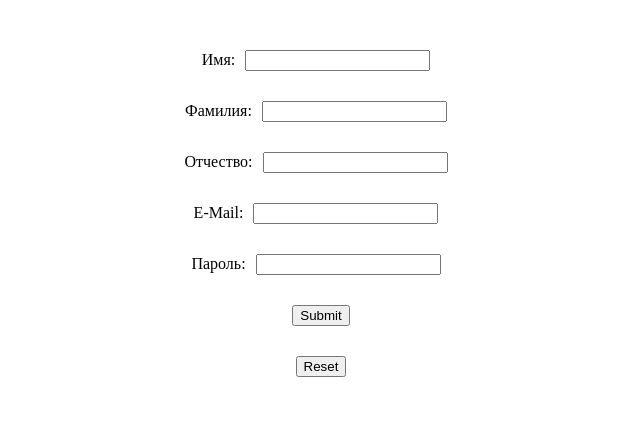
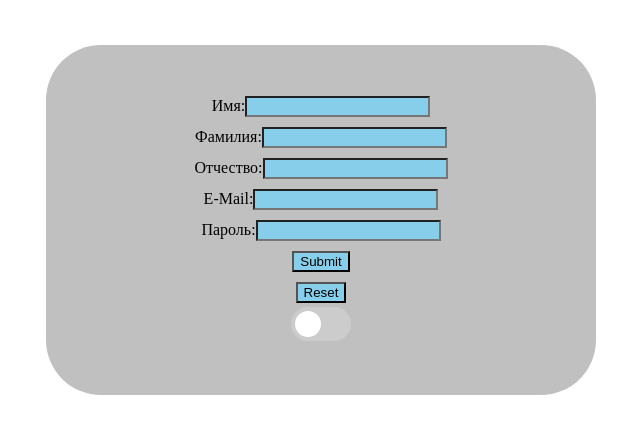
Before and after one commit to LoogePlay/Sesionwork, a React (Create React App) app in the folder my-session-work/: page / in a window 1280 px wide. Shown: the top 434 px of the page, without its empty margins (319-959 px from the left). Built offline with nearby package versions, Linux system fonts and the light colour scheme.

Commit message:
Reg+Themechange

```diff
--- a/my-session-work/public/index.html
+++ b/my-session-work/public/index.html
@@ -1,43 +1,12 @@
 <!DOCTYPE html>
 <html lang="en">
-  <head>
-    <meta charset="utf-8" />
-    <link rel="icon" href="%PUBLIC_URL%/favicon.ico" />
-    <meta name="viewport" content="width=device-width, initial-scale=1" />
-    <meta name="theme-color" content="#000000" />
-    <meta
-      name="description"
-      content="Web site created using create-react-app"
-    />
-    <link rel="apple-touch-icon" href="%PUBLIC_URL%/logo192.png" />
-    <!--
-      manifest.json provides metadata used when your web app is installed on a
-      user's mobile device or desktop. See https://developers.google.com/web/fundamentals/web-app-manifest/
-    -->
-    <link rel="manifest" href="%PUBLIC_URL%/manifest.json" />
-    <!--
-      Notice the use of %PUBLIC_URL% in the tags above.
-      It will be replaced with the URL of the `public` folder during the build.
-      Only files inside the `public` folder can be referenced from the HTML.
-
-      Unlike "/favicon.ico" or "favicon.ico", "%PUBLIC_URL%/favicon.ico" will
-      work correctly both with client-side routing and a non-root public URL.
-      Learn how to configure a non-root public URL by running `npm run build`.
-    -->
-    <title>React App</title>
-  </head>
-  <body>
-    <noscript>You need to enable JavaScript to run this app.</noscript>
-    <div id="root"></div>
-    <!--
-      This HTML file is a template.
-      If you open it directly in the browser, you will see an empty page.
-
-      You can add webfonts, meta tags, or analytics to this file.
-      The build step will place the bundled scripts into the <body> tag.
-
-      To begin the development, run `npm start` or `yarn start`.
-      To create a production bundle, use `npm run build` or `yarn build`.
-    -->
-  </body>
+<head>
+  <meta charset="UTF-8">
+  <meta http-equiv="X-UA-Compatible" content="IE=edge">
+  <meta name="viewport" content="width=device-width, initial-scale=1.0">
+  <title>Document</title>
+</head>
+<body>
+  <div id="root"></div>
+</body>
 </html>
--- /dev/null
+++ b/my-session-work/src/context/themeContext.jsx
@@ -0,0 +1,16 @@
+import React from "react";
+
+export const themes = {
+    light: {
+        background: '#c0c0c0',
+        textColor: '#000000',
+        outline:'#000000'
+    },
+    dark: {
+        background:'#000000',
+        textColor:'#c0c0c0',
+        outline:'#c0c0c0'
+    }
+}
+
+export const ThemeContext = React.createContext(themes.light)
--- a/my-session-work/src/routes/App.jsx
+++ b/my-session-work/src/routes/App.jsx
@@ -1,5 +1,7 @@
 import { useForm } from 'react-hook-form';
 import '../styles/index.css'
+import {useState} from 'react'
+import { themes, ThemeContext } from "../context/themeContext";
 
 
 function App() {
@@ -15,9 +17,18 @@ handleSubmit
   const onSubmit = (data) => {
     console.log(data)
   }
+
+  const [theme, setTheme] = useState(themes.light)
+
+const changeTheme = ()=> {
+  setTheme((prevTheme)=> prevTheme === themes.light? themes.dark: themes.light)
+}
+
   return (
 
-    <div className="form">
+    <div className="form"
+    style={{background: theme.background, color: theme.textColor, outline: theme.outline}}
+    >
       <form onSubmit={handleSubmit(onSubmit)}>
       <div>
         <label >Имя:
@@ -30,17 +41,29 @@ handleSubmit
       </div>
       <div>
       <label>Фамилия:
-      <input {...register('SurName')} type="text"/>
+      <input {...register('SurName',
+      {
+        required: true
+      }
+      )} type="text"/>
       </label>
       </div>
       <div>
       <label>Отчество:
-      <input {...register('MiddleName')} type="text"/>
+      <input {...register('MiddleName',
+      {
+        required: true
+      }
+      )} type="text"/>
       </label>
       </div>
       <div>
       <label>E-Mail:
-      <input {...register('Mail')} type="email"/>
+      <input {...register('Mail',
+      {
+        required:true
+      }
+      )} type="email"/>
       </label>
       </div>
       <div>
@@ -54,7 +77,14 @@ handleSubmit
       <div>
         <input {...register} type="reset" />
       </div>
+      <div>
+      <label class="switch">
+        <input type="checkbox" onClick={changeTheme}/>
+        <span class="slider round"></span>
+      </label>
+      </div>
       </form>
+
     </div>
   );
 }
--- a/my-session-work/src/styles/index.css
+++ b/my-session-work/src/styles/index.css
@@ -1,11 +1,86 @@
-*{
+body{
     margin: 10px;
+    display: flex;
+    justify-content: center;
+    align-items: center;
+    padding: 35px;
+    font-family: 'ubuntu';
 }
 @import url('https://fonts.googleapis.com/css2?family=Ubuntu:ital,wght@0,300;0,400;0,500;0,700;1,300;1,400;1,500;1,700&display=swap');
 .form{
     display: flex;
+    overflow:hidden;
     align-items: center;
     justify-content: center;
     text-align: center;
     font-family: 'Ubuntu';
+    height: 350px;
+    width: 550px;
+    background-color: aqua;
+    border-radius: 55px;
+    line-height: 31px;
+    transition-property: background-color, color;
+    transition-duration: 3s;
 }
+input{
+    background: skyblue;
+}
+
+ /* The switch - the box around the slider */
+ .switch {
+    position: relative;
+    display: inline-block;
+    width: 60px;
+    height: 34px;
+  }
+
+  /* Hide default HTML checkbox */
+  .switch input {display:none;}
+
+  /* The slider */
+  .slider {
+    position: absolute;
+    cursor: pointer;
+    top: 0;
+    left: 0;
+    right: 0;
+    bottom: 0;
+    background-color: #ccc;
+    -webkit-transition: .4s;
+    transition: .4s;
+  }
+
+  .slider:before {
+    position: absolute;
+    content: "";
+    height: 26px;
+    width: 26px;
+    left: 4px;
+    bottom: 4px;
+    background-color: white;
+    -webkit-transition: .4s;
+    transition: .4s;
+  }
+
+  input:checked + .slider {
+    background-color: #2196F3;
+  }
+
+  input:focus + .slider {
+    box-shadow: 0 0 1px #2196F3;
+  }
+
+  input:checked + .slider:before {
+    -webkit-transform: translateX(26px);
+    -ms-transform: translateX(26px);
+    transform: translateX(26px);
+  }
+
+  /* Rounded sliders */
+  .slider.round {
+    border-radius: 34px;
+  }
+
+  .slider.round:before {
+    border-radius: 50%;
+  }
```
